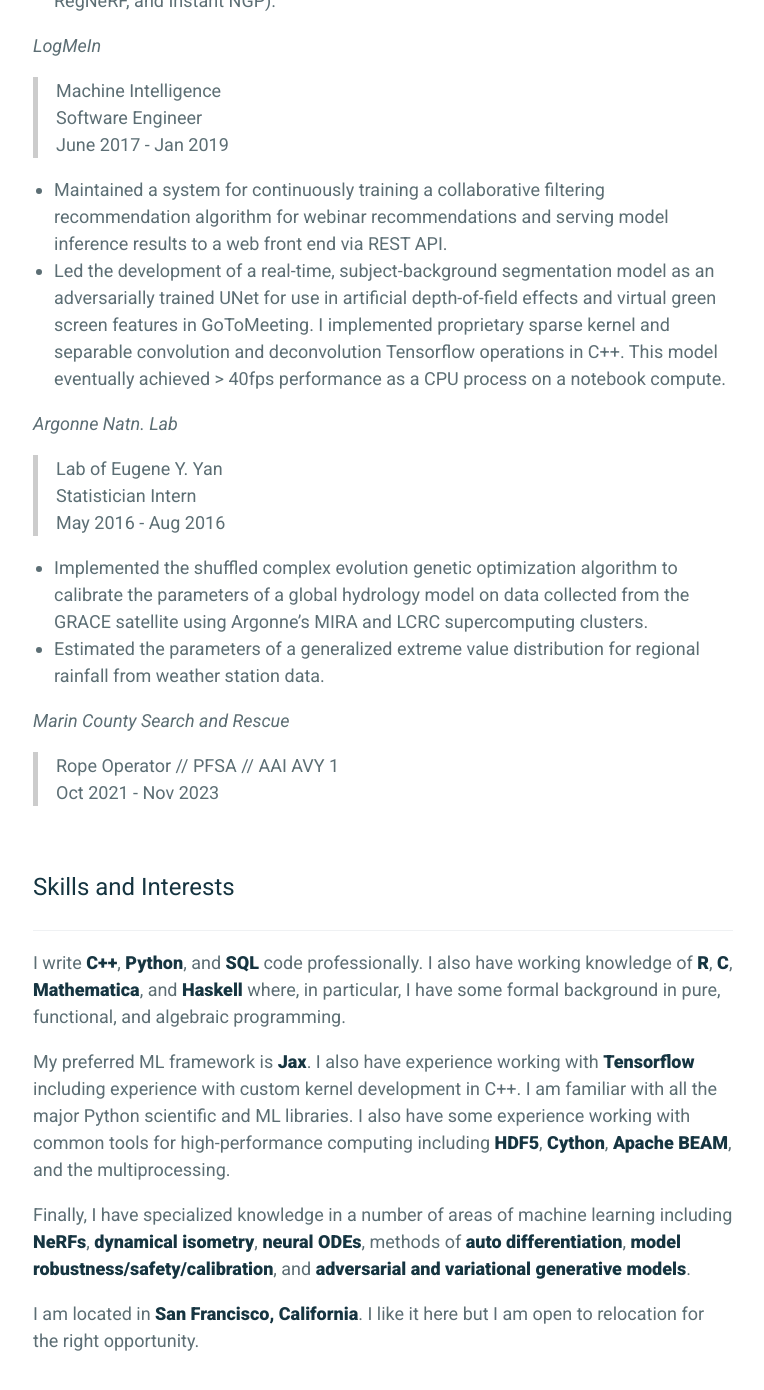
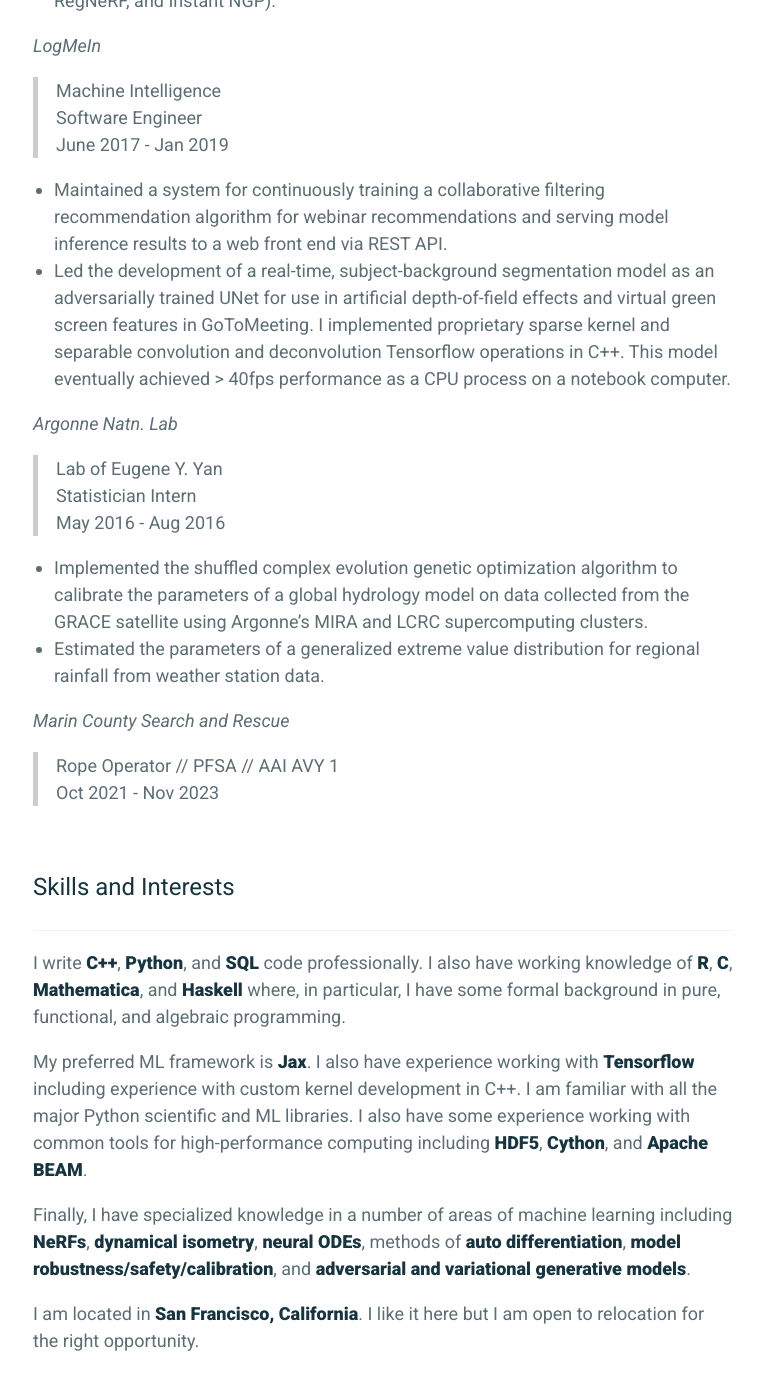
Before and after one commit to frankwang95/frankwang95.github.io, a Jekyll site: the page built from _pages/resume.md, in a window 1280 px wide and 1400 px high, scrolled down 1511 px. Shown: the top 1390 px of the window, without its empty margins (257-1021 px from the left). Built offline with Jekyll 4.4.1, drawn with Linux system fonts in a browser that asks for light colours.

Commit message:
Update resume.md

```diff
--- a/_pages/resume.md
+++ b/_pages/resume.md
@@ -46,7 +46,7 @@ _________________
 > June 2017 - Jan 2019
 
 * Maintained a system for continuously training a collaborative filtering recommendation algorithm for webinar recommendations and serving model inference results to a web front end via REST API.
-* Led the development of a real-time, subject-background segmentation model as an adversarially trained UNet for use in artificial depth-of-field effects and virtual green screen features in GoToMeeting. I implemented proprietary sparse kernel and separable convolution and deconvolution Tensorflow operations in C++. This model eventually achieved > 40fps performance as a CPU process on a notebook compute.
+* Led the development of a real-time, subject-background segmentation model as an adversarially trained UNet for use in artificial depth-of-field effects and virtual green screen features in GoToMeeting. I implemented proprietary sparse kernel and separable convolution and deconvolution Tensorflow operations in C++. This model eventually achieved > 40fps performance as a CPU process on a notebook computer.
 
 *Argonne Natn. Lab*
 
@@ -69,7 +69,7 @@ _________________
 
 I write **C++**, **Python**, and **SQL** code professionally. I also have working knowledge of **R**, **C**, **Mathematica**, and **Haskell** where, in particular, I have some formal background in pure, functional, and algebraic programming.
 
-My preferred ML framework is **Jax**. I also have experience working with **Tensorflow** including experience with custom kernel development in C++. I am familiar with all the major Python scientific and ML libraries. I also have some experience working with common tools for high-performance computing including **HDF5**, **Cython**, **Apache BEAM**, and the multiprocessing.
+My preferred ML framework is **Jax**. I also have experience working with **Tensorflow** including experience with custom kernel development in C++. I am familiar with all the major Python scientific and ML libraries. I also have some experience working with common tools for high-performance computing including **HDF5**, **Cython**, and **Apache BEAM**.
 
 Finally, I have specialized knowledge in a number of areas of machine learning including **NeRFs**, **dynamical isometry**, **neural ODEs**, methods of **auto differentiation**, **model robustness/safety/calibration**, and **adversarial and variational generative models**.
 
```
